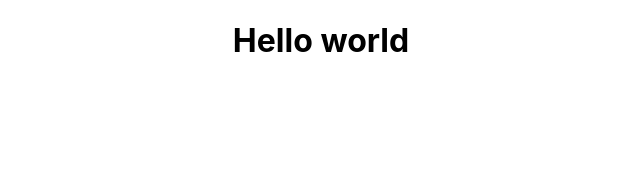
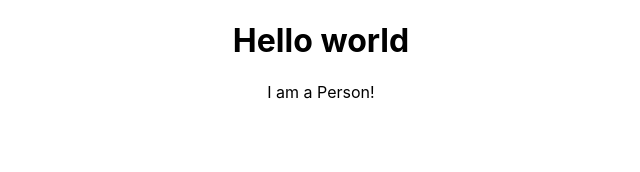
Before and after one commit to cape-balder/react-practice, a React (Create React App) app: page / in a window 1280 px wide. Shown: the top 172 px of the page, without its empty margins (319-959 px from the left). Built offline with nearby package versions, Linux system fonts and the light colour scheme.

Commit message:
Person (Functional Component)

```diff
--- a/src/App.js
+++ b/src/App.js
@@ -1,12 +1,14 @@
 import React, { Component } from 'react';
 import logo from './logo.svg';
 import './App.css';
+import Person from './Person/Person'
 
 class App extends Component {
   render() {
     return (
       <div className="App">
         <h1>Hello world</h1>
+        <Person/>
       </div>
     );
   }
```
